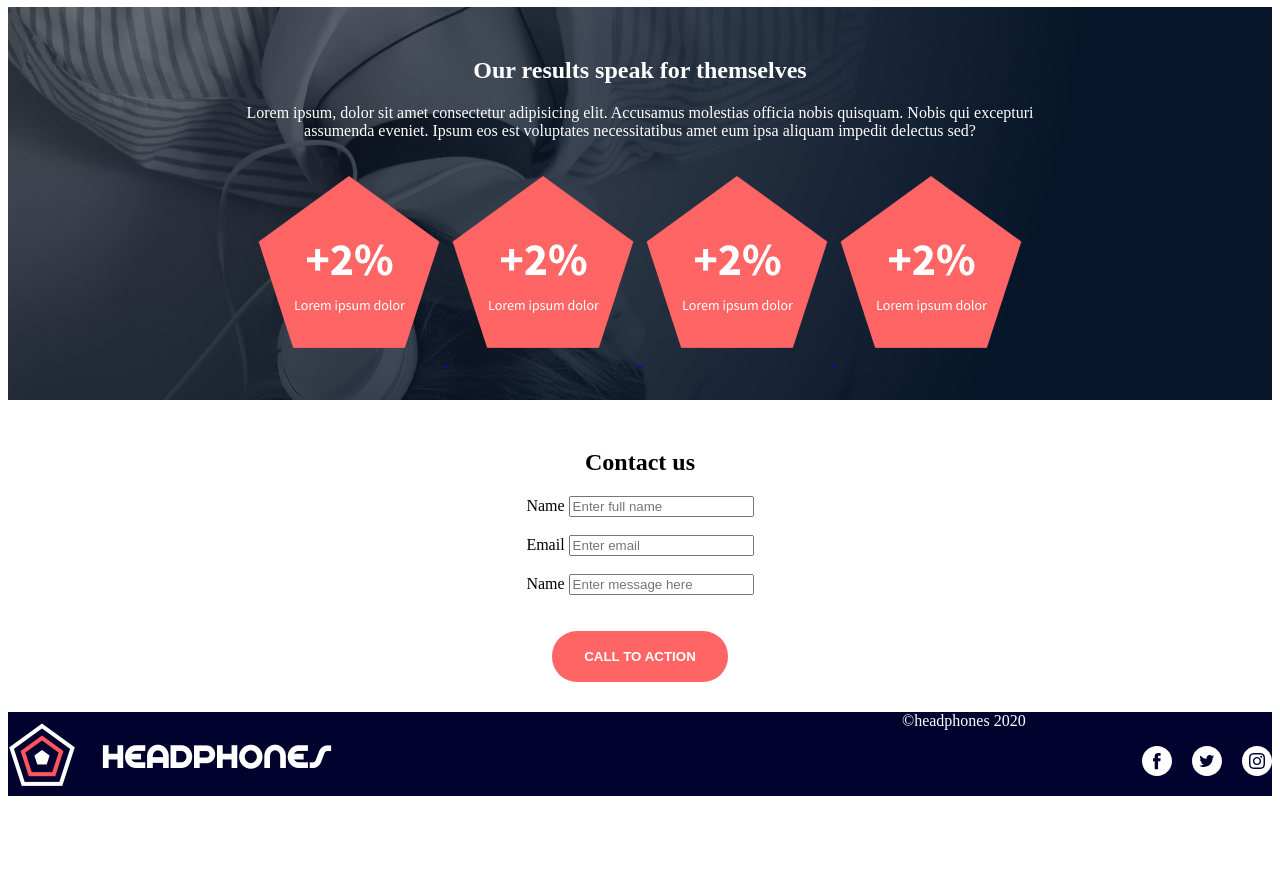
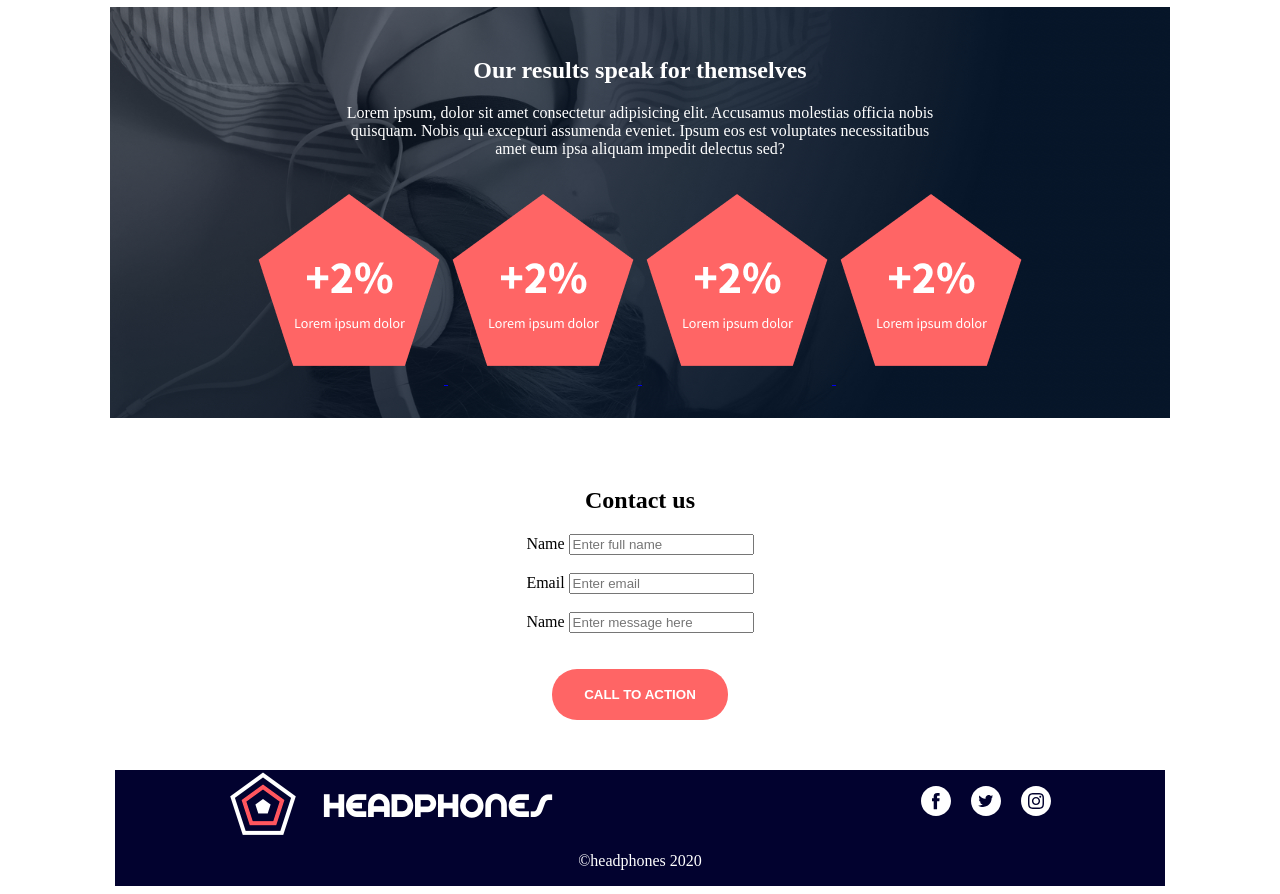
Before and after one commit to Andrew-AM1/headphones, a plain HTML site: page 4-index.html in a window 1280 px wide. Shown: the part 1146-2040 px from the top of the page. Before the commit the page ends 1950 px from the top, so only its background shows below. Drawn offline with Linux system fonts and the light colour scheme.

Commit message:
Make design changes to footer

```diff
--- a/4-index.html
+++ b/4-index.html
@@ -122,9 +122,7 @@
         <div class="foot-r">
             <img src="./images/logo_headphones.png" alt="logo">
             <div class="footer-ul">
-                <div class="copyright">
-                    &copy;headphones 2020
-                </div>
+
                 <ul class="socials">
                     <li>
                         <a href="#"><img src="images/fb/Facebook_White-1.svg" alt="facebook icon"></a>
@@ -136,6 +134,12 @@
                         <a href="#"><img src="images/ig/Instagram_White-1.svg" alt="instagram icon"></a>
                     </li>
                 </ul>
+
+            </div>
+
+        </div>
+        <div class="copyright">
+            <p>&copy;headphones 2020</p>
         </div>
 
 
--- a/4-styles.css
+++ b/4-styles.css
@@ -132,6 +132,8 @@ body, h1, h2, h3, {
     background-position: inherit;
     color: rgb(277,277,277);
     padding: 30px;
+    margin: auto;
+    max-width: 1000px;
 
 }
 
@@ -143,7 +145,7 @@ body, h1, h2, h3, {
     padding-left: 200px;
     padding-right: 200px;
     padding-bottom: 20px;
-
+    max-width: 1000px;
 }
 
 /* .results-img-link {
@@ -153,16 +155,21 @@ body, h1, h2, h3, {
 
 .contact {
     text-align: center;
-    padding: 30px;
+    padding: 50px;
+    padding-left: 200px;
+    padding-right: 200px;
+    max-width: 1000px;
 }
 
 .footer {
     background-color: rgb(2, 2, 47);
+    max-width: 1050px;
+    margin: auto;
 }
 
 .footer-ul .socials {
     display: flex;
-    margin-left: 200px;
+    margin-left: 100px;
     gap: 20px;
     color:#ffffff;
     list-style: none;
@@ -171,15 +178,14 @@ body, h1, h2, h3, {
 
 .foot-r {
     display: flex;
-    justify-content: space-between;
+    justify-content: space-around;
     align-items: center;
 }
 
 .copyright {
     color: #ffffff;
     display: flex;
-    justify-content: flex-start;
-    flex-direction: column-reverse;
+    justify-content: center;
 
 }
 
```
